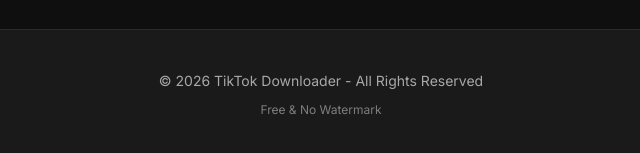
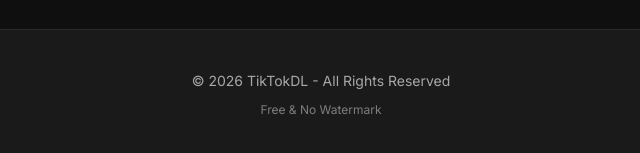
Before and after one commit to RidwanzAnphelibelll/TikTokDL, a website: page public/index.html in a window 1280 px wide. Shown: the part 1656-1809 px from the top of the page, 319-959 px from the left. Drawn offline with Linux system fonts and the light colour scheme; files that its build step writes are made by us from their sources; files whose address does not match are found by name.

Commit message:
Add files via upload

```diff
--- a/public/index.html
+++ b/public/index.html
@@ -148,7 +148,7 @@
 
     <footer>
         <div class="footer-content">
-            <p>&copy; <span id="year"></span> TikTok Downloader - All Rights Reserved</p>
+            <p>&copy; <span id="year"></span> TikTokDL - All Rights Reserved</p>
             <p style="margin-top: 8px; font-size: 12px; opacity: 0.7;">Free & No Watermark</p>
         </div>
     </footer>
```
